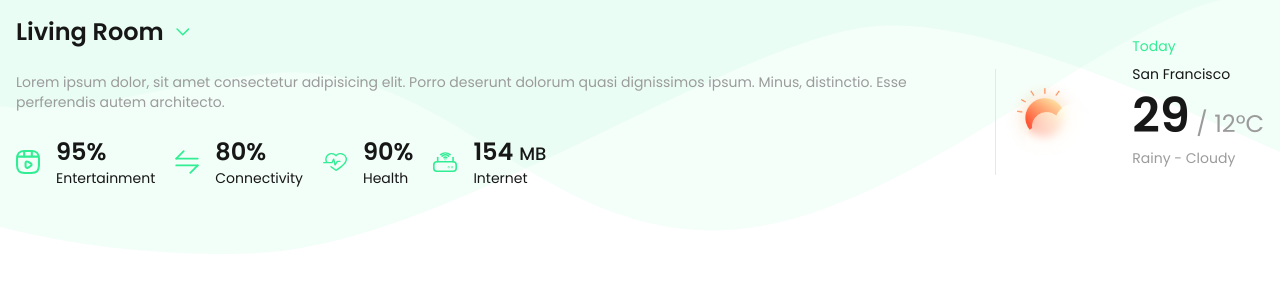
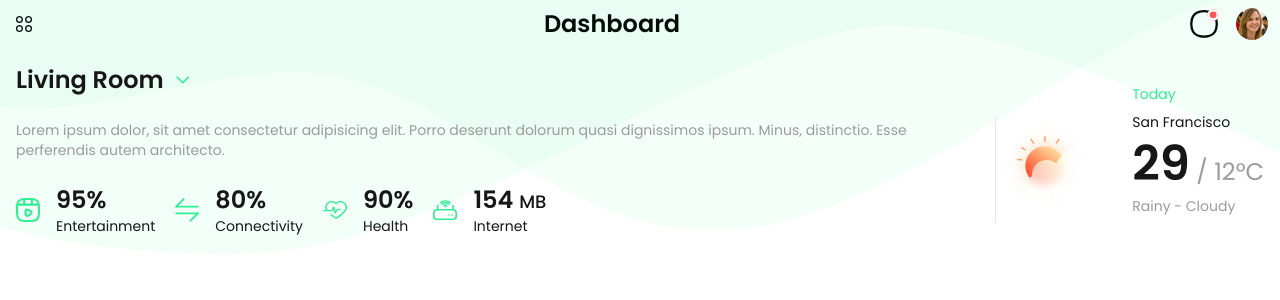
Before and after one commit to ibnul42/kirkglodf-dashboard, a Next.js app: page /dashboard in a window 1280 px wide. Shown: the top 300 px of the page. Built offline with nearby package versions, Linux system fonts and the light colour scheme.

Commit message:
navbar wrapper added

```diff
--- a/app/(authenticated)/dashboard/page.jsx
+++ b/app/(authenticated)/dashboard/page.jsx
@@ -11,6 +11,9 @@ export default function page() {
       src="/assets/dashboard.svg"
       alt="Background Photo"
     >
+      <NavbarWrapper>
+        <h1 className='text-2xl font-semibold text-[#010C06]'>Dashboard</h1>
+      </NavbarWrapper>
       <div className="flex gap-2 p-4">
         <OverallInfo />
         <div className="flex gap-2 items-center">
--- a/components/NavbarWrapper.jsx
+++ b/components/NavbarWrapper.jsx
@@ -2,13 +2,11 @@
 import React, { useState } from "react";
 import dynamic from "next/dynamic";
 import ImageComponent from './ImageComponent';
+import Image from "next/image";
 // import Sidebar from "./Sidebar";
 
 
 export default function NavbarWrapper({ children = null }) {
-  const MenuIcon = dynamic(() => import('@assets/menu.svg'), { ssr: false });
-  const NotificationIcon = dynamic(() => import('@assets/notification.svg'), { ssr: false });
-
   const [isSidebarOpen, setIsSidebarOpen] = useState(false);
 
   const toggleSidebar = () => {
@@ -20,7 +18,7 @@ export default function NavbarWrapper({ children = null }) {
       <div className="flex items-center justify-between gap-3 px-3 py-2 relative">
         {/* Menu Icon */}
         <div onClick={toggleSidebar} className="p-1 cursor-pointer">
-          <MenuIcon className="w-4 h-auto" />
+           <Image src='/assets/icons/menu.svg' width={500} height={500} alt='' className='w-4 h-auto' />
         </div>
 
         {/* Center Content */}
@@ -30,7 +28,7 @@ export default function NavbarWrapper({ children = null }) {
 
         {/* Right Section */}
         <div className="flex gap-4">
-          <NotificationIcon className="w-8 h-8" />
+          <Image src='/assets/icons/notification.svg' width={500} height={500} alt='' className='w-8 h-auto' />
           <div className="w-8 h-8 rounded-full overflow-hidden">
             <ImageComponent src="/assets/profile.jpg" className="object-cover" />
           </div>
```
